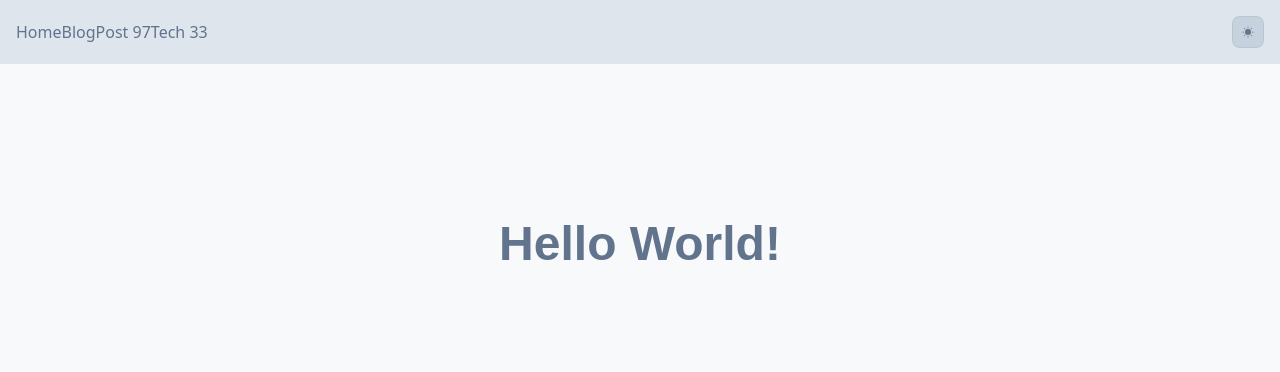
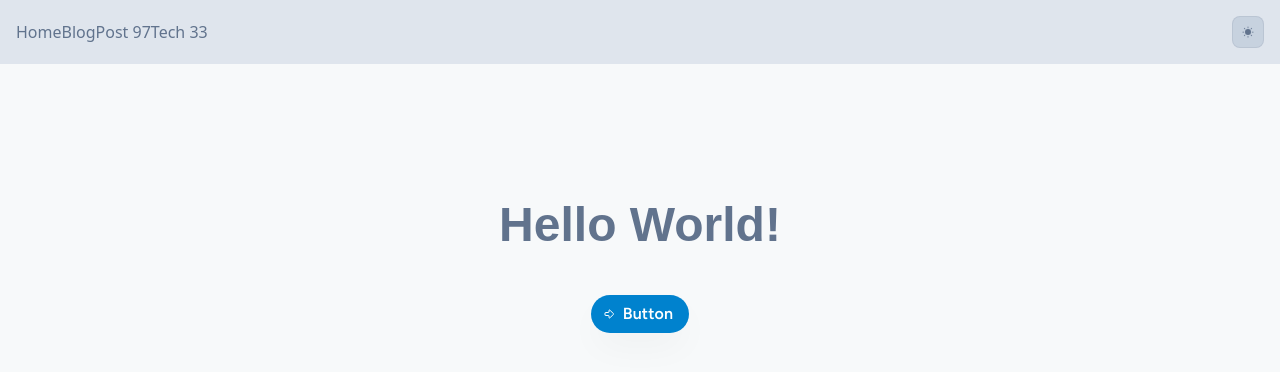
Before and after one commit to lorenzoferrante97/frontend-template, a Next.js app: page / in a window 1280 px wide. Shown: the top 372 px of the page. Built offline with nearby package versions, Linux system fonts and the light colour scheme; a web font is replaced by a local one.

Commit message:
add: button

```diff
--- a/app/components/ui/button.jsx
+++ b/app/components/ui/button.jsx
@@ -1,55 +1,94 @@
-import * as React from "react"
-import { Slot } from "@radix-ui/react-slot"
+import { Slot } from "@radix-ui/react-slot";
 import { cva } from "class-variance-authority";
 
-import { cn } from "@/lib/utils"
+import { cn } from "@/lib/utils";
+
+// button styles
+const buttonStyle = {
+	default: "rounded-full font-body-base-big lg:hover:cursor-pointer",
+	neutral: {
+		default:
+			"bg-custom-neutral text-custom-neutral-content lg:hover:bg-custom-neutral/75 lg:hover:text-white lg:hover:dark:text-black",
+		secondary:
+			"bg-custom-neutral-soft text-custom-neutral-soft-content lg:hover:bg-custom-neutral-soft/75 lg:hover:text-black lg:hover:dark:text-white",
+		ghost: "text-custom-neutral lg:hover:text-black lg:hover:dark:text-white",
+		link: "text-custom-neutral lg:hover:text-black lg:hover:dark:text-white",
+	},
+	primary: {
+		default:
+			"bg-custom-primary text-custom-primary-content lg:hover:bg-custom-primary/75 lg:hover:text-white lg:hover:dark:text-black",
+		secondary:
+			"bg-custom-primary-soft text-custom-primary-soft-content lg:hover:bg-custom-primary-soft/75 lg:hover:text-black lg:hover:dark:text-white",
+		ghost: "text-custom-primary lg:hover:text-black lg:hover:dark:text-white",
+		link: "text-custom-primary lg:hover:text-black lg:hover:dark:text-white",
+	},
+	secondary: {
+		default:
+			"bg-custom-secondary text-custom-secondary-content lg:hover:bg-custom-secondary/75 lg:hover:text-white lg:hover:dark:text-black",
+		secondary:
+			"bg-custom-secondary-soft text-custom-secondary-soft-content lg:hover:bg-custom-secondary-soft/75 lg:hover:text-black lg:hover:dark:text-white",
+		ghost: "text-custom-secondary lg:hover:text-black lg:hover:dark:text-white",
+		link: "text-custom-secondary lg:hover:text-black lg:hover:dark:text-white",
+	},
+	accent: {
+		default:
+			"bg-custom-accent text-custom-accent-content lg:hover:bg-custom-accent/75 lg:hover:text-white lg:hover:dark:text-black",
+		secondary:
+			"bg-custom-accent-soft text-custom-accent-soft-content lg:hover:bg-custom-accent-soft/75 lg:hover:text-black lg:hover:dark:text-white",
+		ghost: "text-custom-accent lg:hover:text-black lg:hover:dark:text-white",
+		link: "text-custom-accent lg:hover:text-black lg:hover:dark:text-white",
+	},
+	error: {
+		default:
+			"bg-custom-error text-custom-error-content lg:hover:bg-custom-error/75 lg:hover:text-white lg:hover:dark:text-black",
+		secondary:
+			"bg-custom-error-soft text-custom-error-soft-content lg:hover:bg-custom-error-soft/75 lg:hover:text-black lg:hover:dark:text-white",
+		ghost: "text-custom-error lg:hover:text-black lg:hover:dark:text-white",
+		link: "text-custom-error lg:hover:text-black lg:hover:dark:text-white",
+	},
+};
 
 const buttonVariants = cva(
-  "inline-flex items-center justify-center gap-2 whitespace-nowrap rounded-md text-sm font-medium transition-all disabled:pointer-events-none disabled:opacity-50 [&_svg]:pointer-events-none [&_svg:not([class*='size-'])]:size-4 shrink-0 [&_svg]:shrink-0 outline-none focus-visible:border-ring focus-visible:ring-ring/50 focus-visible:ring-[3px] aria-invalid:ring-destructive/20 dark:aria-invalid:ring-destructive/40 aria-invalid:border-destructive",
+	`inline-flex perfect-center gap-2 whitespace-nowrap transition-all disabled:pointer-events-none disabled:opacity-50 [&_svg]:pointer-events-none shrink-0 [&_svg]:shrink-0 outline-none focus-state aria-invalid:ring-custom-error aria-invalid:border-custom-error-soft ${buttonStyle.default}`,
 	{
 		variants: {
 			variant: {
-        default:
-          "bg-primary text-primary-foreground shadow-xs hover:bg-primary/90",
-        destructive:
-          "bg-destructive text-white shadow-xs hover:bg-destructive/90 focus-visible:ring-destructive/20 dark:focus-visible:ring-destructive/40 dark:bg-destructive/60",
-        outline:
-          "border bg-background shadow-xs hover:bg-accent hover:text-accent-foreground dark:bg-input/30 dark:border-input dark:hover:bg-input/50",
-        secondary:
-          "bg-secondary text-secondary-foreground shadow-xs hover:bg-secondary/80",
-        ghost:
-          "hover:bg-accent hover:text-accent-foreground dark:hover:bg-accent/50",
-        link: "text-primary underline-offset-4 hover:underline",
+				default: "not-dark:shadow-lg",
+				secondary: "",
+				ghost: "lg:hover:underline lg:hover:underline-offset-4",
+				link: "underline-offset-4 underline hover:underline-offset-1",
 			},
 			size: {
-        default: "h-9 px-4 py-2 has-[>svg]:px-3",
-        sm: "h-8 rounded-md gap-1.5 px-3 has-[>svg]:px-2.5",
-        lg: "h-10 rounded-md px-6 has-[>svg]:px-4",
-        icon: "size-9",
+				default: "max-lg:min-h-12 px-4 py-2",
+				sm: "max-lg:min-h-10 px-2 max-lg:py-0 py-1 font-body-s-big",
+				lg: "max-lg:min-h-12 px-6 py-3",
+				icon: "w-fit aspect-square p-2 max-lg:min-w-12",
 			},
 		},
 		defaultVariants: {
 			variant: "default",
 			size: "default",
 		},
-  }
-)
+	},
+);
 
 function Button({
 	className,
 	variant,
 	size,
+	color,
 	asChild = false,
 	...props
 }) {
-  const Comp = asChild ? Slot : "button"
+	const Comp = asChild ? Slot : "button";
 
 	return (
 		<Comp
 			data-slot="button"
-      className={cn(buttonVariants({ variant, size, className }))}
-      {...props} />
+			className={`${cn(buttonVariants({ variant, size, className }))} ${buttonStyle[color][variant]}`}
+			{...props}
+		/>
 	);
 }
 
-export { Button, buttonVariants }
+export { Button, buttonVariants };
--- a/app/page.jsx
+++ b/app/page.jsx
@@ -1,3 +1,5 @@
+import { ArrowBigRight } from "lucide-react";
+
 // import Image from "next/image";
 // import Script from "next/script";
 // import example from "@/assets/img/example.jpg";
@@ -36,6 +38,8 @@
 // 	BreadcrumbPage,
 // 	BreadcrumbSeparator,
 // } from "@/app/components/ui/breadcrumb";
+
+import { Button } from "@/app/components/ui/button";
 
 export default function Home() {
 	return (
@@ -122,6 +126,13 @@ export default function Home() {
 					</BreadcrumbList>
 				</Breadcrumb> */}
 
+				{/* - Button ----------------------------- */}
+
+				<Button color="accent" variant="default" size="default">
+					<ArrowBigRight size={12} strokeWidth={2} className="-ml-1" />
+					Button
+				</Button>
+
 				{/* local image */}
 				{/* <figure className="h-52 aspect-[9/16] relative rounded-lg overflow-hidden">
 					<Image
```
Lines whose indentation alone changed are shown as unchanged.
